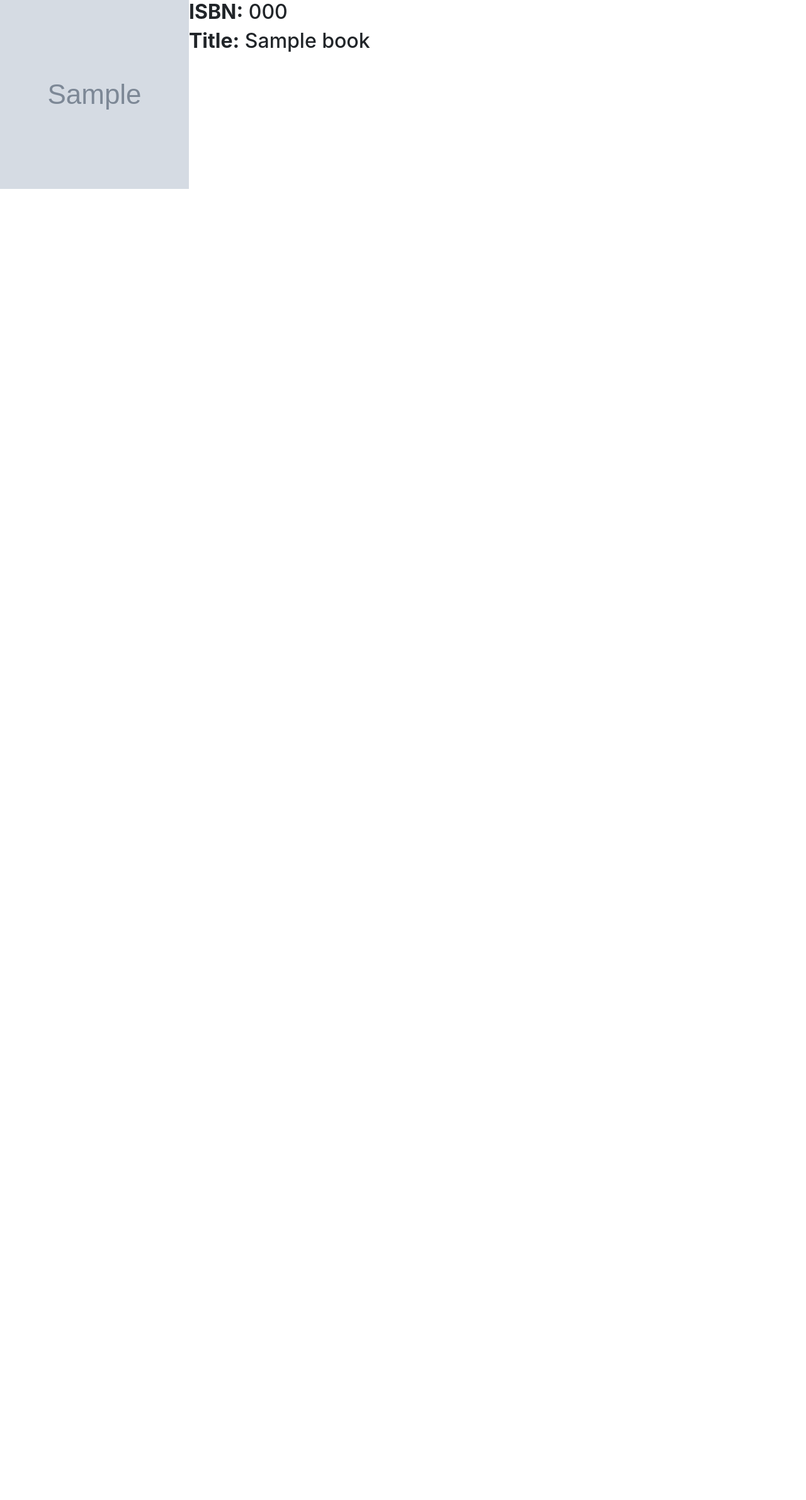
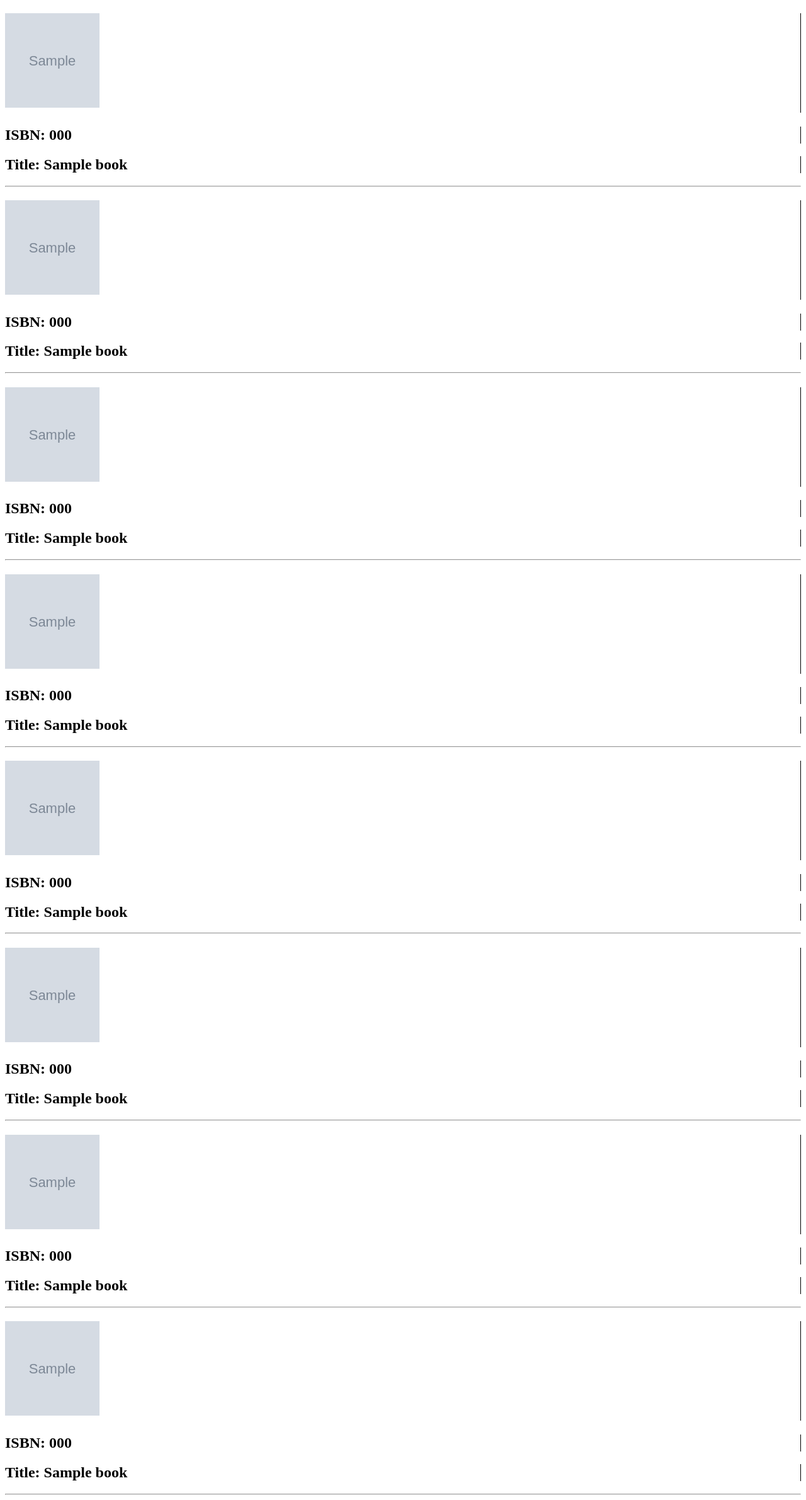
Before and after one commit to isabella232/stroustrup, a Django app: template Library/book_library/templates/book_card.html in a window 1280 px wide. Shown: the whole page at 63% size. Before the commit the page ends 300 px from the top, so only its background shows below. Run offline with Django 3.2, Linux system fonts and the light colour scheme; the template is opened without the code that fills it: most values are stand-ins (such as "Sample title", 1, 10 or a date in 2020); grey boxes marked "Sample" are stand-in pictures; some libraries are stand-ins or nearby versions.

Commit message:
Completed developing card of book.

```diff
--- a/Library/book_library/models.py
+++ b/Library/book_library/models.py
@@ -66,7 +66,7 @@ class Book(models.Model):
     isbn = models.CharField(max_length=13, blank=True,
                             validators=[RegexValidator(regex="\d{13,13}", message="Please just 13 digits")],
                             )
-    title = models.CharField(max_length=45)
+    title = models.CharField(max_length=75)
     busy = models.BooleanField(default=False)
     e_version_exists = models.BooleanField(default=False, verbose_name="e version")
     paperback_version_exists = models.BooleanField(default=False, verbose_name="paper version")
@@ -137,7 +137,8 @@ def qrcode_post_save(sender, instance, **kwargs):
         file_object = File(image_buffer, file_name)
         content_file = ContentFile(file_object.read())
         instance.qr_image.save(file_name, content_file, save=True)
-        context = {'book': instance}
+        authors = u", ".join(unicode(v) for v in instance.authors.all())
+        context = {'book': instance, 'authors': authors}
         result = generate_pdf('book_card.html', context=context)
         file_pdf = 'pdf_%s.pdf' % instance.id
         file_object2 = File(result, file_pdf)
--- a/Library/book_library/templates/book_card.html
+++ b/Library/book_library/templates/book_card.html
@@ -2,20 +2,84 @@
 <html>
 <head>
     <title></title>
-    {% load static %}
-    <link href="{% static 'css/bootstrap.css' %}" rel="stylesheet" media="screen">
-    <link href="{% static 'css/custom_styles.css' %}" rel="stylesheet" media="screen">
+    <style>
+
+    @page {
+        @frame col1_frame {
+            left: 20pt; width: 250pt; top: 20pt; height: 800pt;
+        }
+        @frame col2_frame {
+            left: 300pt; width: 250pt; top: 20pt; height:800pt;
+        }
+{#        @frame footer_frame {#}
+{#            -pdf-frame-content: footer_content;#}
+{#            left: 5pt; width: 1000pt; top: 100pt; height: 20pt;#}
+{#        }#}
+
+    }
+</style>
+
 </head>
 <body>
-    <div class="media">
-                <a class="pull-right">
-                    <img class="media-object" src="{{ book.qr_image.url }}" alt="qr" width="300" height="300">
-                </a>
-        <div class="media-body">
-            <h2 class="media-heading"><b>ISBN:</b> {{ book.isbn }} </h2>
-            <h2 class="media-heading"><b>Title:</b> {{ book.title }} </h2>
-        </div>
-</div>
+{#        <div id="footer_content">#}
+
+{#        </div>#}
+<h1 style="border-right:1px solid black">
+        <img class="img" src="{{ book.qr_image.url }}" alt="qr" width="150" height="150">
+        <h2 class="media-heading" style="border-right:1px solid black"><b>ISBN:</b> {{ book.isbn }} </h2>
+        <h2 class="media-heading" style="border-right:1px solid black"><b>Title:</b> {{ book.title }} </h2>
+        <hr>
+</h1>
+
+<h1 style="border-right:1px solid black">
+        <img class="img" src="{{ book.qr_image.url }}" alt="qr" width="150" height="150">
+        <h2 class="media-heading" style="border-right:1px solid black"><b>ISBN:</b> {{ book.isbn }} </h2>
+        <h2 class="media-heading" style="border-right:1px solid black"><b>Title:</b> {{ book.title }} </h2>
+        <hr>
+</h1>
+
+<h1 style="border-right:1px solid black">
+        <img class="img" src="{{ book.qr_image.url }}" alt="qr" width="150" height="150">
+        <h2 class="media-heading" style="border-right:1px solid black"><b>ISBN:</b> {{ book.isbn }} </h2>
+        <h2 class="media-heading" style="border-right:1px solid black"><b>Title:</b> {{ book.title }} </h2>
+        <hr>
+</h1>
+
+<h1 style="border-right:1px solid black">
+        <img class="img" src="{{ book.qr_image.url }}" alt="qr" width="150" height="150">
+        <h2 class="media-heading" style="border-right:1px solid black"><b>ISBN:</b> {{ book.isbn }} </h2>
+        <h2 class="media-heading" style="border-right:1px solid black"><b>Title:</b> {{ book.title }} </h2>
+        <hr>
+</h1>
+
+<h1 style="border-right:1px solid black">
+        <img class="img" src="{{ book.qr_image.url }}" alt="qr" width="150" height="150">
+        <h2 class="media-heading" style="border-right:1px solid black"><b>ISBN:</b> {{ book.isbn }} </h2>
+        <h2 class="media-heading" style="border-right:1px solid black"><b>Title:</b> {{ book.title }} </h2>
+        <hr>
+</h1>
+
+<h1 style="border-right:1px solid black">
+        <img class="img" src="{{ book.qr_image.url }}" alt="qr" width="150" height="150">
+        <h2 class="media-heading" style="border-right:1px solid black"><b>ISBN:</b> {{ book.isbn }} </h2>
+        <h2 class="media-heading" style="border-right:1px solid black"><b>Title:</b> {{ book.title }} </h2>
+        <hr>
+</h1>
+
+<h1 style="border-right:1px solid black">
+        <img class="img" src="{{ book.qr_image.url }}" alt="qr" width="150" height="150">
+        <h2 class="media-heading" style="border-right:1px solid black"><b>ISBN:</b> {{ book.isbn }} </h2>
+        <h2 class="media-heading" style="border-right:1px solid black"><b>Title:</b> {{ book.title }} </h2>
+        <hr>
+</h1>
+
+<h1 style="border-right:1px solid black">
+        <img class="img" src="{{ book.qr_image.url }}" alt="qr" width="150" height="150">
+        <h2 class="media-heading" style="border-right:1px solid black"><b>ISBN:</b> {{ book.isbn }} </h2>
+        <h2 class="media-heading" style="border-right:1px solid black"><b>Title:</b> {{ book.title }} </h2>
+        <hr>
+</h1>
+
 
 
 </body>
--- a/Library/requirements.txt
+++ b/Library/requirements.txt
@@ -22,3 +22,5 @@ PIL==1.1.6
 easy-thumbnails==1.4
 south==0.8.4
 pyqrnative==0.1.4
+xhtml2pdf==0.0.5
+django-xhtml2pdf==0.0.3
```
Also changed, not shown: Library/book_library/views.py (+26 -14 lines), Library/book_library/migrations/0005_auto__chg_field_book_title.py (added).
